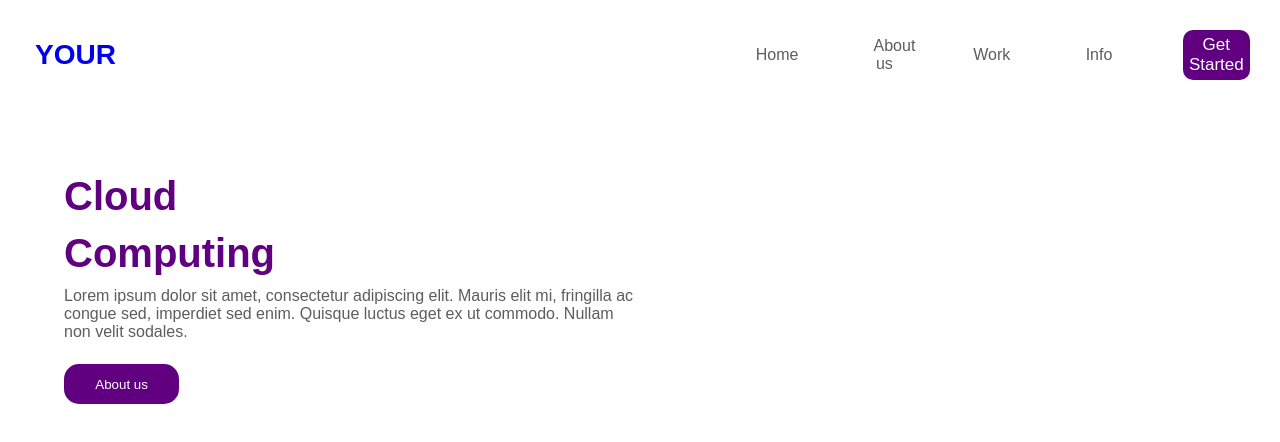
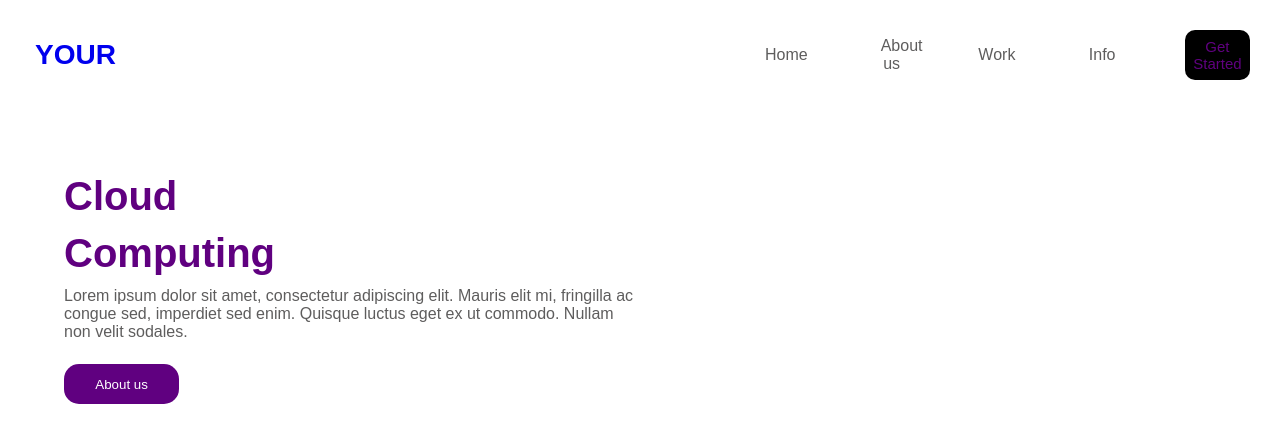
Before and after one commit to joaov1ct0r/react-cloud, a React (Create React App) app: page / in a window 1280 px wide. In both pictures the pointer is over the button "Get Started". Shown: the top 442 px of the page. Built offline with nearby package versions, Linux system fonts and the light colour scheme.

Commit message:
estilo aplicado ao elemento nav ul li button:hover

```diff
--- a/src/App.css
+++ b/src/App.css
@@ -49,6 +49,14 @@ nav ul li button {
     border-radius: 10px;
 }
 
+nav ul li button:hover {
+    background-color: black;
+    color: rgb(96, 0, 128);
+    font-size: 15px;
+    transition: 0.7s;
+    cursor: pointer;
+}
+
 nav > a {
     margin-left: 35px;
     text-decoration: none;
```
